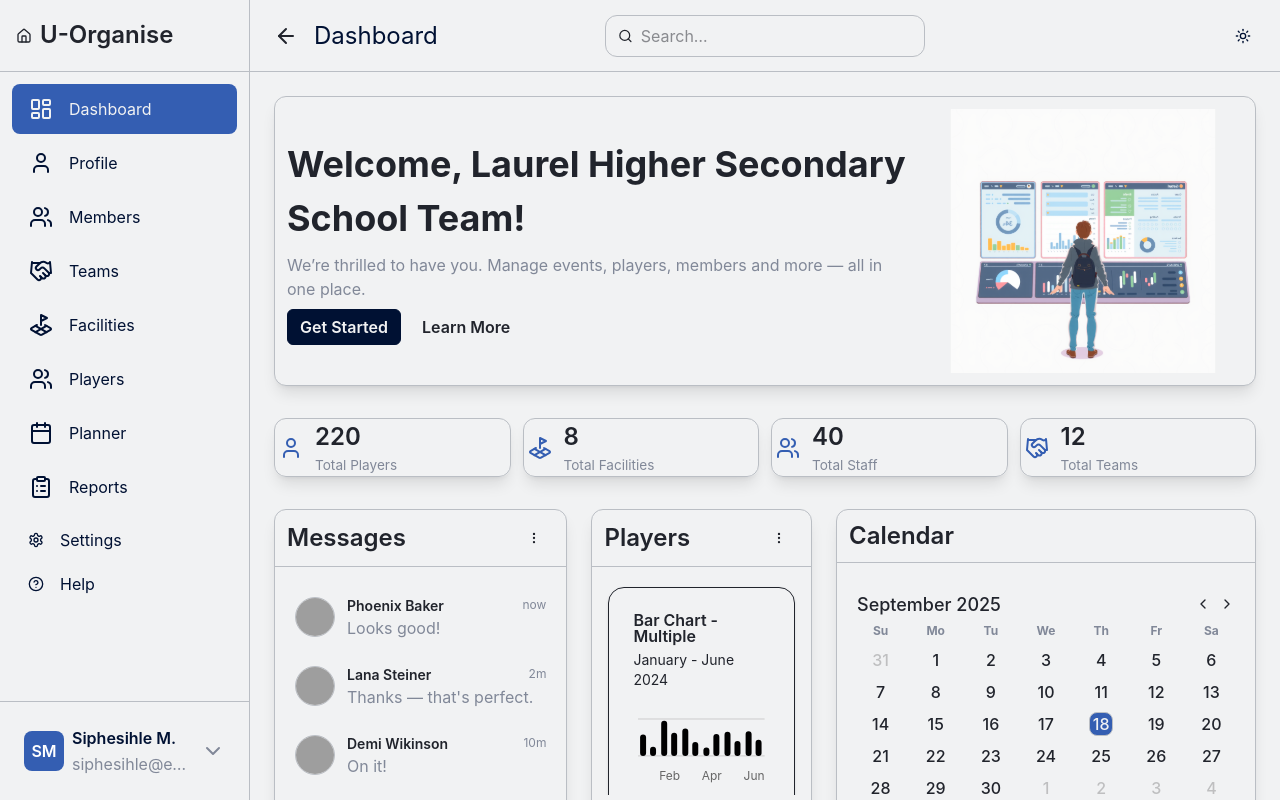
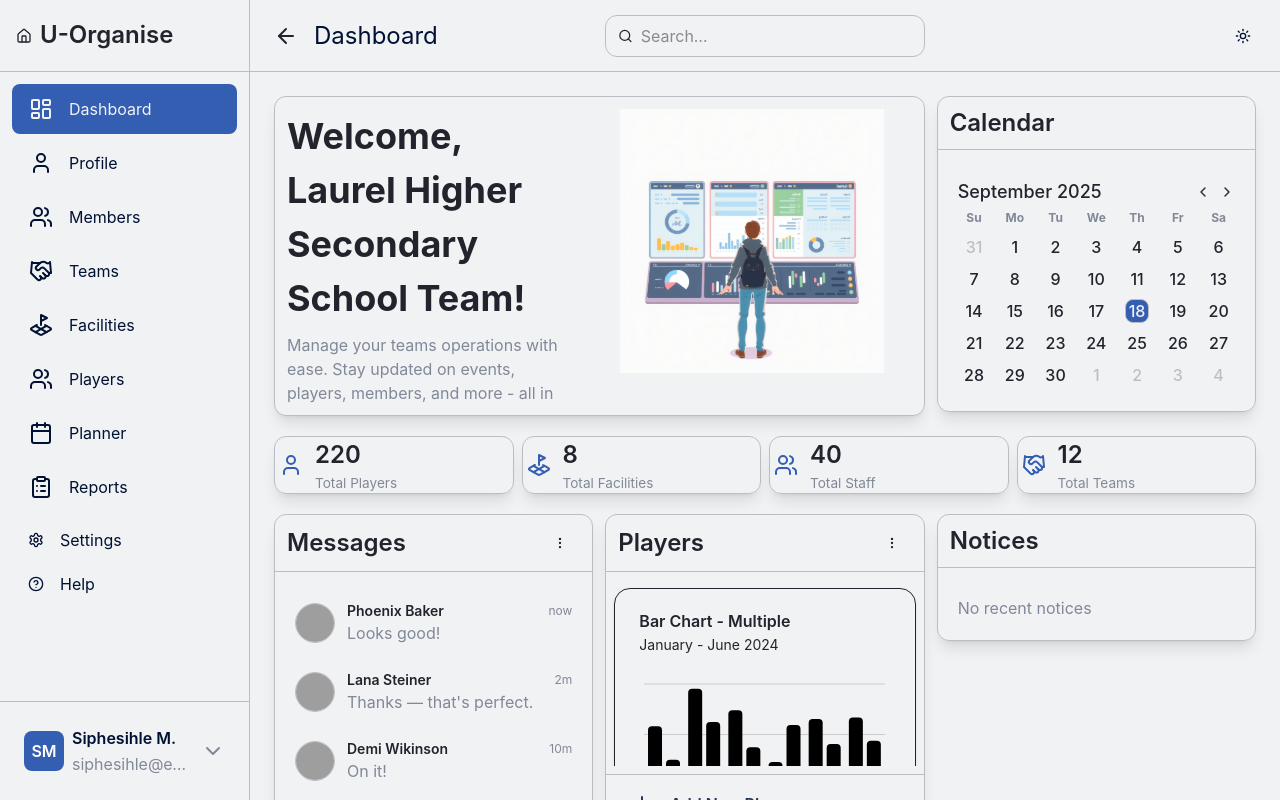
Before and after one commit to Sihle-Thwa/SportsManagment, a React (Vite) app in the folder frontend/: page /dashboard in a window 1280 px wide. Built offline with nearby package versions, Linux system fonts and the light colour scheme; grey boxes are pictures that could not be loaded.

Commit message:
refactor: update styles for CalendarObject and CardNotices components; enhance layout and responsiveness in Dashboard

```diff
--- a/frontend/src/components/common/Cards/Calendar/calendarobject.css
+++ b/frontend/src/components/common/Cards/Calendar/calendarobject.css
@@ -9,7 +9,7 @@
 	max-height: 320px;
 	padding: 0;
 	overflow: hidden;
-	border: 1px solid var(--border-default, rgba(0, 0, 0, 0.06));
+	border: 1px solid var(--border-default);
 	border-radius: var(--radius-lg);
 	box-shadow: var(--shadow-md);
 }
@@ -31,11 +31,11 @@
 	flex-direction: column;
 	padding: 8px;
 	overflow: auto;
+	flex: 1;
 }
 
 /* skeleton helper */
 .skeletonCalendar {
-	height: 320px;
 	border-radius: var(--radius-lg);
 }
 
--- a/frontend/src/components/common/Cards/Greetings/CardGreeting.tsx
+++ b/frontend/src/components/common/Cards/Greetings/CardGreeting.tsx
@@ -30,7 +30,7 @@ export const CardGreeting: React.FC<{ loading?: boolean }> = ({
 	}
 
 	return (
-		<section className="card-greeting" aria-labelledby="greeting-heading">
+		<div className="card-greeting" aria-labelledby="greeting-heading">
 			<div className="card-greeting-body">
 				<div className="greeting-content">
 					<div className="greeting-text">
@@ -38,12 +38,9 @@ export const CardGreeting: React.FC<{ loading?: boolean }> = ({
 							Welcome, Laurel Higher Secondary School Team!
 						</div>
 						<div className="greeting-lead">
-							We’re thrilled to have you. Manage events, players, members and
-							more — all in one place.
-						</div>
-						<div className="greeting-actions">
-							<button className="button button-primary">Get Started</button>
-							<button className="button button-ghost">Learn More</button>
+							Manage your teams operations with ease. Stay updated on events,
+							players, members, and more - all in one place. Let’s keep shaping
+							a brighter future together!
 						</div>
 					</div>
 
@@ -55,7 +52,7 @@ export const CardGreeting: React.FC<{ loading?: boolean }> = ({
 					</div>
 				</div>
 			</div>
-		</section>
+		</div>
 	);
 };
 
--- a/frontend/src/components/common/Cards/Greetings/cardgreetings.css
+++ b/frontend/src/components/common/Cards/Greetings/cardgreetings.css
@@ -4,11 +4,9 @@
 .greeting-content {
 	display: grid;
 	grid-template-columns: 1fr;
+	max-height: 320px;
+	height: 100%;
 	gap: 16px;
-	align-items: center;
-	max-height: 320px;
-	overflow: hidden;
-	padding: 0;
 
 }
 @media (min-width: 992px) {
@@ -19,7 +17,9 @@
 .card-greeting {
 	display: flex;
 	flex-direction: column;
-	width: 100%;
+	justify-content: center;
+	align-items: center;
+	max-height: 320px;
 	padding: 12px;
 	background: var(--card-background, var(--colour-white));
 	border: 1px solid var(--border-default, rgba(0, 0, 0, 0.06));
@@ -28,12 +28,12 @@
 }
 
 .card-greeting-body {
+	flex: 1;
+	width: 100%;
 	display: flex;
 	flex-direction: column;
-	align-items: flex-start;
-	justify-content: center;
-	width: 100%;
-	height: 100%;}
+	overflow: auto;
+}
 
 .greeting-heading {
 	display: flex;
@@ -49,13 +49,6 @@
 	justify-content: space-between;
 	margin-bottom: 8px;
 	color: var(--card-foreground-secondary);
-
-}
-.greeting-actions {
-	display: flex;
-	align-items: center;
-	gap: 8px;
-	margin-top: 8px;
 }
 
 .greeting-image img {
--- a/frontend/src/components/common/Cards/Notices/CardNotices.tsx
+++ b/frontend/src/components/common/Cards/Notices/CardNotices.tsx
@@ -1,6 +1,7 @@
 "use client";
 import React from "react";
 import { Skeleton } from "../../Skeleton/Skeleton";
+import "./cardnotices.css";
 
 export type Notice = {
 	id: string | number;
@@ -15,11 +16,11 @@ export const CardNotices: React.FC<{
 }> = ({ notices = [], loading = false }) => {
 	if (loading) {
 		return (
-			<div className="card card-notices">
-				<div className="card-header">
-					<div className="card-header-title">Notices</div>
+			<div className="card-notices">
+				<div className="card-notices-header">
+					<div className="card-notices-header-title">Notices</div>
 				</div>
-				<div className="card-body">
+				<div className="card-notices-body">
 					{Array.from({ length: 4 }).map((_, i) => (
 						<div key={i} className="notice-item">
 							<Skeleton className="skeleton-line" />
@@ -34,13 +35,13 @@ export const CardNotices: React.FC<{
 	const latest = (notices || []).slice(0, 4);
 
 	return (
-		<div className="card card-notices" aria-labelledby="notices-heading">
-			<div className="card-header">
-				<div className="card-header-title" id="notices-heading">
+		<div className="card-notices" aria-labelledby="notices-heading">
+			<div className="card-notices-header">
+				<div className="card-notices-header-title" id="notices-heading">
 					Notices
 				</div>
 			</div>
-			<div className="card-body">
+			<div className="card-notices-body">
 				{latest.length === 0 ? (
 					<div className="empty">No recent notices</div>
 				) : (
@@ -51,7 +52,7 @@ export const CardNotices: React.FC<{
 									<div className="notice-title">{n.title}</div>
 									{n.time && <div className="notice-time">{n.time}</div>}
 								</div>
-								{n.body && <div className="notice-body">{n.body}</div>}
+								{n.body && <div className="notice-content">{n.body}</div>}
 							</li>
 						))}
 					</ul>
--- a/frontend/src/components/common/Cards/Notices/cardnotices.css
+++ b/frontend/src/components/common/Cards/Notices/cardnotices.css
@@ -0,0 +1,66 @@
+@import "tailwindcss";
+
+/* Basic card styling (scoped to module) */
+
+@layer components {
+	.card-notices {
+		display: flex;
+		flex-direction: column;
+		gap: 8px;
+		max-height: 320px;
+		padding: 0;
+		overflow: hidden;
+		border: 1px solid var(--border-default);
+		border-radius: var(--radius-lg);
+		box-shadow: var(--shadow-md);
+	}
+	.card-notices-header {
+		padding: 8px 12px;
+		border-bottom: 1px solid var(--border-default);
+		display: flex;
+		align-items: center;
+	}
+	.card-notices-header-title {
+		font-size: var(--title-size-default);
+		font-weight: var(--font-weight-semibold);
+		color: var(--card-foreground, var(--colour-neutral-900));
+	}
+    .card-notices-body {
+        display: flex;
+        flex-direction: column;
+        padding: 8px;
+        overflow: auto;
+    }
+    .notice-item {
+        display: flex;
+        flex-direction: row;
+        align-items: center;
+        padding: 12px;
+        border-radius: var(--radius-sm);
+        background: transparent;
+        cursor: pointer;
+        transition: var(--transition-fast);
+    }
+    .notice-item:hover {
+        background: var(--background-surface-hover);
+    }
+    .notice-item.selected {
+        background: var(--interactive-primary);
+        color: var(--sidebar-text-active);
+    }
+
+    .notice-title {
+        font-weight: var(--font-weight-semibold);
+        margin-bottom: 8px;
+    }
+    .notice-time {
+        font-size: var(--text-size-sm);
+        color: var(--text-muted);
+        margin-bottom: 8px;
+    }
+
+    .notice-content {
+        font-size: var(--text-size-default);
+        color: var(--card-foreground-secondary);
+    }
+}
--- a/frontend/src/components/common/Cards/cardstatistics.css
+++ b/frontend/src/components/common/Cards/cardstatistics.css
@@ -2,7 +2,7 @@
 	.stats-grid {
 		display: grid;
 		grid-template-columns: repeat(2, 1fr);
-		gap: 12px;
+		gap: 8px;
 		padding: 8px 0;
 	}
 	@media (min-width: 768px) {
@@ -17,7 +17,8 @@
 		border: 1px solid var(--border-default);
 		border-radius: var(--radius-lg);
 		box-shadow: var(--shadow-md);
-		width: 100%;
+		overflow: hidden;
+
 	}
 
 	.cardstat-body {
--- a/frontend/src/pages/Dashboard/Dashboard.tsx
+++ b/frontend/src/pages/Dashboard/Dashboard.tsx
@@ -22,6 +22,9 @@ export default function DashboardPage() {
 				<div className="grid-col greeting-col">
 					<CardGreeting loading={loading} />
 				</div>
+				<div className="grid-col calendar-col">
+					<CalendarObject loading={loading} />
+				</div>
 
 				<div className="grid-col stats-col">
 					<CardStatistics loading={loading} />
@@ -35,10 +38,6 @@ export default function DashboardPage() {
 					<CardPlayerSummary loading={loading} />
 				</div>
 
-				<div className="grid-col calendar-col">
-					<CalendarObject loading={loading} />
-				</div>
-
 				<div className="grid-col notices-col">
 					<CardNotices loading={loading} />
 				</div>
--- a/frontend/src/pages/Dashboard/dashboard.css
+++ b/frontend/src/pages/Dashboard/dashboard.css
@@ -23,11 +23,14 @@
 
 	@media (min-width: 1200px) {
 		.dashboard-grid {
-			grid-template-columns: 1.6fr 1fr 420px;
-			gap: 24px;
+			grid-template-columns: 1fr 1fr 1fr;
+			gap: 12px;
 		}
 		.greeting-col {
-			grid-column: 1 / span 3;
+			grid-column: 1 / span 2;
+		}
+		.calendar-col {
+			grid-column: 3 / span 1;
 		}
 		.stats-col {
 			grid-column: 1 / span 3;
@@ -38,19 +41,14 @@
 		.players-col {
 			grid-column: 2 / span 1;
 		}
-		.calendar-col {
-			grid-column: 3 / span 1;
-		}
+
 		.notices-col {
 			grid-column: 3 / span 1;
 		}
 	}
 
 	/* Chart & footer CTA */
-	.chart-body {
-		padding: 12px 16px;
-		min-height: 220px;
-	}
+
 	.players-cta {
 		display: flex;
 		gap: 8px;
```
